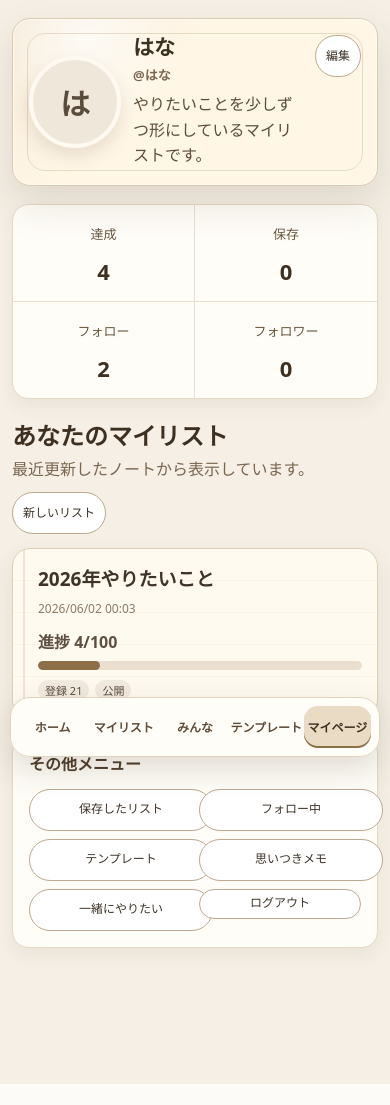
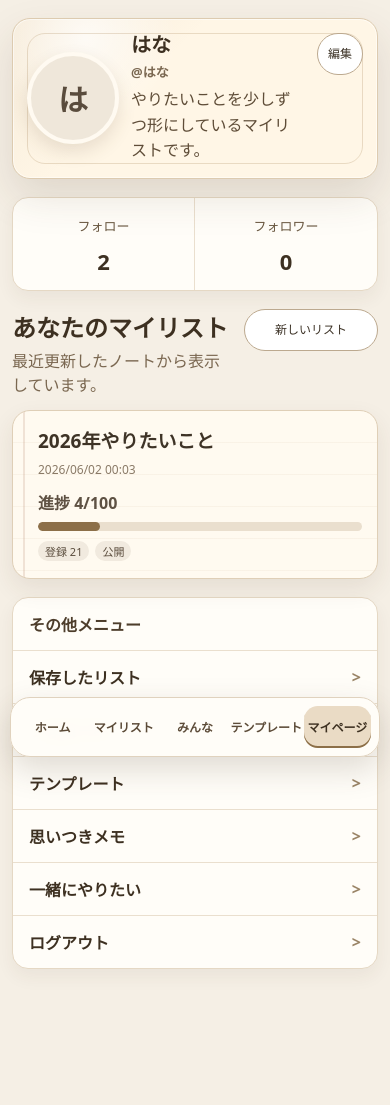
Before and after one commit to hanaechiro/kanaetai-list, a Django app: page /profile/ in a window 390 px wide, after a click on "その他メニュー". Shown: the part 77-1182 px from the top of the page. Before the commit the page ends 1161 px from the top, so only its background shows below. Run offline with Django 5.2, Linux system fonts and the light colour scheme; a user stored in the database is signed in; data comes from the database, SQL or seed files in the repository; both versions use the stored data as it was after the commit; data that the repository does not hold is empty.

Commit message:
Improve profile and login UI

```diff
--- a/goals/templates/goals/profile.html
+++ b/goals/templates/goals/profile.html
@@ -6,7 +6,7 @@
 <style>
     .cover-page {
         display: grid;
-        gap: 18px;
+        gap: 20px;
     }
     .note-cover {
         position: relative;
@@ -17,7 +17,7 @@
             radial-gradient(circle at 20% 12%, rgba(255, 255, 255, 0.7), transparent 28%),
             linear-gradient(135deg, rgba(136, 104, 65, 0.08), transparent 38%),
             #fff6e6;
-        padding: 18px;
+        padding: 16px;
         box-shadow:
             0 18px 42px rgba(76, 57, 33, 0.13),
             inset 0 0 0 1px rgba(255, 255, 255, 0.55);
@@ -34,19 +34,19 @@
         position: relative;
         display: grid;
         grid-template-columns: auto minmax(0, 1fr) auto;
-        gap: 14px;
+        gap: 12px;
         align-items: center;
     }
     .cover-avatar {
-        width: 68px;
-        height: 68px;
+        width: 62px;
+        height: 62px;
         border: 4px solid #fffaf1;
         box-shadow: 0 8px 18px rgba(83, 62, 36, 0.13);
     }
     .cover-name {
         margin: 0;
         color: #3d3021;
-        font-size: 24px;
+        font-size: 22px;
         line-height: 1.2;
     }
     .cover-username {
@@ -57,7 +57,7 @@
     }
     .cover-bio {
         position: relative;
-        margin: 8px 0 0;
+        margin: 6px 0 0;
         max-width: 680px;
         color: #5f4d38;
         line-height: 1.6;
@@ -162,7 +162,7 @@
     }
     .activity-summary {
         display: grid;
-        grid-template-columns: repeat(4, minmax(0, 1fr));
+        grid-template-columns: repeat(2, minmax(0, 1fr));
         gap: 0;
         border: 1px solid #e5d8c4;
         border-radius: 16px;
@@ -175,7 +175,7 @@
     .activity-summary span {
         display: grid;
         gap: 4px;
-        min-height: 72px;
+        min-height: 68px;
         place-items: center;
         padding: 12px;
         text-align: center;
@@ -196,6 +196,7 @@
         border-radius: 16px;
         background: #fffdf8;
         padding: 0;
+        overflow: hidden;
         box-shadow: 0 8px 18px rgba(76, 57, 33, 0.06);
     }
     .more-menu summary {
@@ -209,10 +210,43 @@
         display: none;
     }
     .more-menu-links {
+        display: grid;
+        padding: 0;
+    }
+    .menu-row,
+    .menu-row-button {
         display: flex;
-        flex-wrap: wrap;
-        gap: 8px;
-        padding: 0 16px 16px;
+        align-items: center;
+        justify-content: space-between;
+        gap: 12px;
+        width: 100%;
+        box-sizing: border-box;
+        border: 0;
+        border-top: 1px solid #eadfce;
+        border-radius: 0;
+        background: transparent;
+        color: #3d3021;
+        padding: 14px 16px;
+        font: inherit;
+        font-weight: 700;
+        text-align: left;
+        text-decoration: none;
+        cursor: pointer;
+    }
+    .menu-row:hover,
+    .menu-row:focus,
+    .menu-row-button:hover,
+    .menu-row-button:focus {
+        background: #fff8ec;
+    }
+    .menu-row::after,
+    .menu-row-button::after {
+        content: ">";
+        color: #9a8466;
+        font-weight: 700;
+    }
+    .menu-form {
+        margin: 0;
     }
     .public-profile-lists {
         display: grid;
@@ -225,7 +259,7 @@
         }
         .note-cover {
             border-radius: 18px;
-            padding: 16px;
+            padding: 14px;
         }
         .cover-profile {
             grid-template-columns: auto minmax(0, 1fr) auto;
@@ -234,11 +268,11 @@
             gap: 12px;
         }
         .cover-avatar {
-            width: 60px;
-            height: 60px;
+            width: 56px;
+            height: 56px;
         }
         .cover-name {
-            font-size: 21px;
+            font-size: 20px;
         }
         .cover-bio {
             text-align: left;
@@ -248,7 +282,12 @@
         }
         .section-heading {
             align-items: flex-start;
-            flex-direction: column;
+            flex-direction: row;
+            justify-content: space-between;
+        }
+        .section-heading .button {
+            min-width: 112px;
+            justify-content: center;
         }
         .my-list-card {
             border-radius: 18px;
@@ -272,17 +311,8 @@
         .activity-summary span:nth-child(2n) {
             border-right: 0;
         }
-        .activity-summary span:nth-last-child(-n+2) {
+        .activity-summary span {
             border-bottom: 0;
-        }
-        .more-menu-links {
-            display: grid;
-            grid-template-columns: repeat(2, minmax(0, 1fr));
-        }
-        .more-menu-links .button,
-        .more-menu-links form,
-        .more-menu-links button {
-            width: 100%;
         }
     }
 </style>
@@ -312,8 +342,6 @@
         </section>
 
         <section class="activity-summary" aria-label="活動サマリー">
-            <span>達成 <strong>{{ profile_stats.done_item_count }}</strong></span>
-            <span>保存 <strong>{{ profile_stats.saved_count }}</strong></span>
             <span>フォロー <strong>{{ profile_stats.following_count }}</strong></span>
             <span>フォロワー <strong>{{ profile_stats.followers_count }}</strong></span>
         </section>
@@ -356,14 +384,14 @@
         <details class="more-menu">
             <summary>その他メニュー</summary>
             <div class="more-menu-links">
-                <a class="button small-button pill-button" href="{% url 'goals:saved_list_page' %}">保存したリスト</a>
-                <a class="button small-button pill-button" href="{% url 'goals:following_list_page' %}">フォロー中</a>
-                <a class="button small-button pill-button" href="{% url 'goals:template_list' %}">テンプレート</a>
-                <a class="button small-button pill-button" href="{% url 'goals:idea_memo_list' %}">思いつきメモ</a>
-                <a class="button small-button pill-button" href="{% url 'goals:together_requests' %}">一緒にやりたい</a>
-                <form method="post" action="{% url 'logout' %}">
+                <a class="menu-row" href="{% url 'goals:saved_list_page' %}">保存したリスト</a>
+                <a class="menu-row" href="{% url 'goals:following_list_page' %}">フォロー中</a>
+                <a class="menu-row" href="{% url 'goals:template_list' %}">テンプレート</a>
+                <a class="menu-row" href="{% url 'goals:idea_memo_list' %}">思いつきメモ</a>
+                <a class="menu-row" href="{% url 'goals:together_requests' %}">一緒にやりたい</a>
+                <form class="menu-form" method="post" action="{% url 'logout' %}">
                     {% csrf_token %}
-                    <button class="button small-button pill-button" type="submit">ログアウト</button>
+                    <button class="menu-row-button" type="submit">ログアウト</button>
                 </form>
             </div>
         </details>
@@ -399,8 +427,6 @@
     </section>
 
     <section class="activity-summary" aria-label="活動サマリー" style="margin-top: 18px;">
-        <span>達成 <strong>{{ profile_stats.done_item_count }}</strong></span>
-        <span>保存 <strong>{{ profile_stats.saved_count }}</strong></span>
         <span>フォロー <strong>{{ profile_stats.following_count }}</strong></span>
         <span>フォロワー <strong>{{ profile_stats.followers_count }}</strong></span>
     </section>
```
Also changed, not shown: goals/templates/registration/login.html (+54 -2 lines), db.sqlite3.
